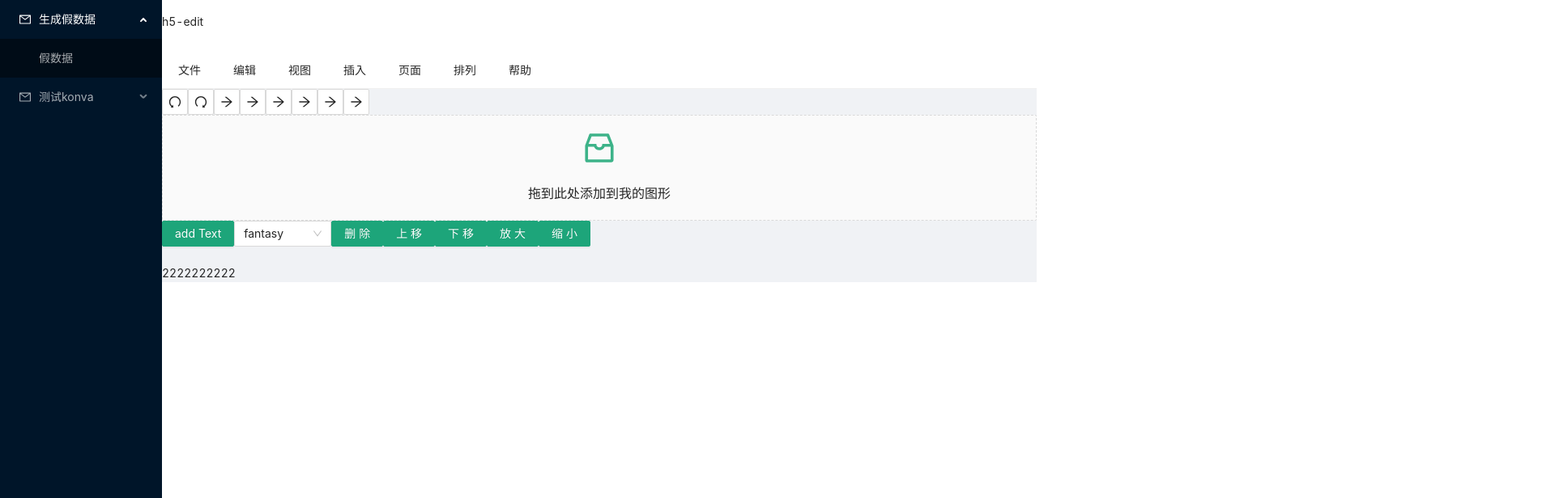
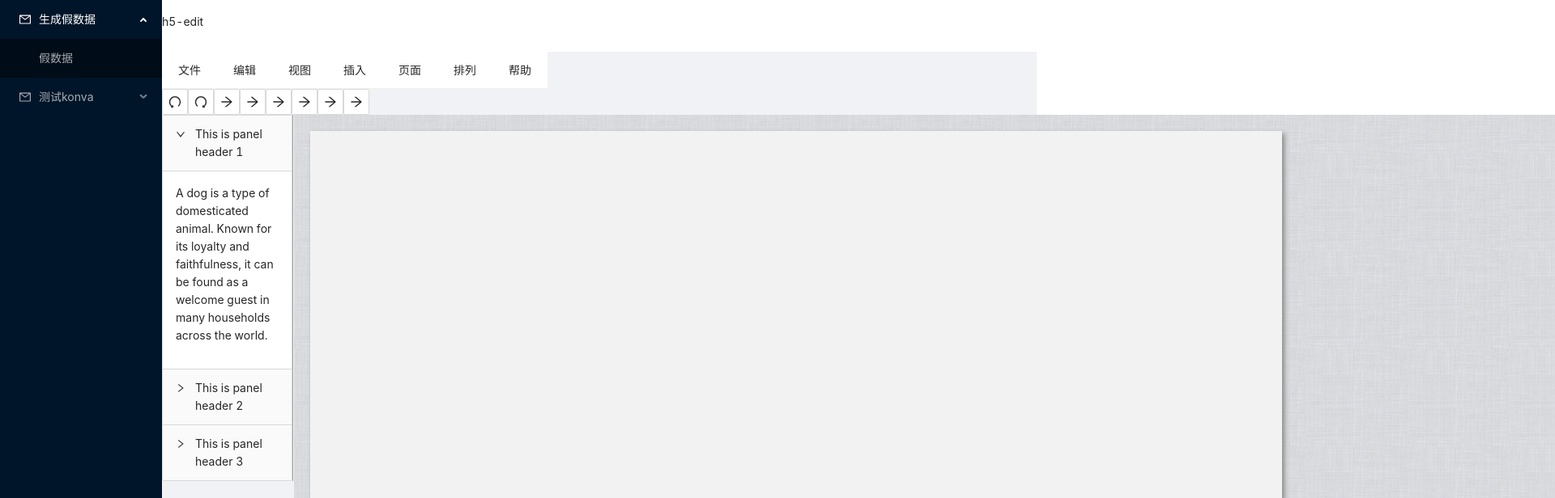
Before and after one commit to lzcrwxl/fakeData, a React (Create React App) app in the folder web/: page /h5-edit in a window 1280 px wide. Shown: the top 616 px of the page at 81% size, 1920 px wide, since content can reach past the window. Built offline with nearby package versions, Linux system fonts and the light colour scheme.

Commit message:
修改画布

```diff
--- /dev/null
+++ b/web/src/components/KnovaEdit.less
@@ -0,0 +1,14 @@
+#canvas_container {
+  width: 3000px;
+  height: 2000px;
+  padding: 20px;
+  cursor: move;
+}
+
+#designer_canvas {
+  position: relative;
+  background: #f2f2f2;
+  overflow: visible;
+  box-shadow: 3px 3px 6px #888;
+  z-index: 0;
+}
--- a/web/src/components/KonvaEdit.js
+++ b/web/src/components/KonvaEdit.js
@@ -11,6 +11,8 @@ import MyImage from "./KonvaImg";
 import MyText from "./KonvaText";
 import FontFaceObserver from "fontfaceobserver";
 import circularQueue from "../utils/circularQueue";
+import { Divider } from "antd";
+import "./KnovaEdit.less";
 
 const KonvaImage = withTransform(MyImage);
 const KonvaText = withTransform(MyText);
@@ -205,13 +207,23 @@ let KonvaEdit = ({ editRef }) => {
   }, [selectedItemChange]); // 更改选中元素的属性
 
   return (
+    <div id="canvas_container">
       <Stage
+        style={{
+          background: "#F2F2F2",
+          width: "1200px",
+          height: "1000px",
+          position: "absolute",
+          "box-shadow": " 3px 3px 6px #888",
+          "z-index": 0,
+          overflow: "visible",
+        }}
+        container="canvas_container"
         width={1200}
         height={1000}
         ref={stageRef}
         scaleX={stageScale}
         scaleY={stageScale}
-      style={{ backgroundColor: "#fff" }}
       >
         {steps.map((i, idx) => (
           <Layer key={i.id}>
@@ -237,6 +249,7 @@ let KonvaEdit = ({ editRef }) => {
           </Layer>
         ))}
       </Stage>
+    </div>
   );
 };
 KonvaEdit = forwardRef(KonvaEdit);
--- a/web/src/components/ShapePanel.js
+++ b/web/src/components/ShapePanel.js
@@ -1,11 +1,34 @@
 import React, { useState, useEffect, useRef } from "react";
+import { Collapse, Divider } from "antd";
+import "./ShapePanel.less"
+
+const { Panel } = Collapse;
+
+const text = `
+  A dog is a type of domesticated animal.
+  Known for its loyalty and faithfulness,
+  it can be found as a welcome guest in many households across the world.
+`;
 
 const ShapePanel = () => {
+  const onChange = (key) => {
+    console.log(key);
+  };
   return (
-    <div>
-      2222222222
+    <div id="shape_panel">
+      <Collapse defaultActiveKey={["1"]} onChange={onChange}>
+        <Panel header="This is panel header 1" key="1">
+          <p>{text}</p>
+        </Panel>
+        <Panel header="This is panel header 2" key="2">
+          <p>{text}</p>
+        </Panel>
+        <Panel header="This is panel header 3" key="3">
+          <p>{text}</p>
+        </Panel>
+      </Collapse>
     </div>
-  )
+  );
 };
 
 export default ShapePanel;
--- /dev/null
+++ b/web/src/components/ShapePanel.less
@@ -0,0 +1,9 @@
+#shape_panel {
+  width: 162px;
+  min-width: 59px;
+  overflow: hidden;
+  overflow-y: auto;
+  position: absolute;
+  background: #F6F6F6;
+  border-right: 1px solid #A2A2A2;
+}
--- a/web/src/components/TitleBar.js
+++ b/web/src/components/TitleBar.js
@@ -118,6 +118,10 @@ const TitleBar = ({
   toBottom,
   moveUp,
   moveDown,
+  zoomIn,
+  zoomOut,
+  addText,
+  addPic
 }) => {
   const [current, setCurrent] = useState();
 
@@ -146,6 +150,18 @@ const TitleBar = ({
     if (key === "moveDown") {
       moveDown();
     }
+    if (key === "zoomIn") {
+      zoomIn();
+    }
+    if (key === "moveDown") {
+      zoomOut();
+    }
+    if(key === "text") {
+      addText();
+    }
+    if(key === "pic") {
+      addPic()
+    }
   };
 
   return (
--- a/web/src/views/h5Edit.js
+++ b/web/src/views/h5Edit.js
@@ -8,6 +8,7 @@ import TitleBar from "../components/TitleBar";
 import ToolBar from "../components/ToolBar";
 import ShapePanel from "../components/ShapePanel";
 import { Col, Divider, Row } from "antd";
+import "./h5Edit.less";
 
 const { Dragger } = Upload;
 
@@ -43,8 +44,7 @@ const H5Edit = () => {
     const uri = editRef.current.toDataURL();
     downloadURI(uri, "stage.png");
   };
-  const onClick = () => {
-    console.log(editRef.current);
+  const addText = () => {
     editRef.current.addText();
   };
   const handleChange = (value) => {
@@ -78,21 +78,21 @@ const H5Edit = () => {
   const toBottom = () => {
     editRef.current.toBottom();
   };
-  document.onkeydown = function (e) {
-    var keyCode = e.keyCode || e.which || e.charCode;
-    console.log(keyCode);
-    const { altKey, ctrlKey, shiftKey } = e;
-    if (ctrlKey && keyCode === 90) {
-      moveBack();
-    }
-    if (ctrlKey && keyCode === 89) {
-      moveForward();
-    }
-    if (keyCode === 46 || keyCode === 8) {
-      deleteItem();
-    }
-    e.preventDefault();
-  };
+  // document.onkeydown = function (e) {
+  //   var keyCode = e.keyCode || e.which || e.charCode;
+  //   console.log(keyCode);
+  //   const { altKey, ctrlKey, shiftKey } = e;
+  //   if (ctrlKey && keyCode === 90) {
+  //     moveBack();
+  //   }
+  //   if (ctrlKey && keyCode === 89) {
+  //     moveForward();
+  //   }
+  //   if (keyCode === 46 || keyCode === 8) {
+  //     deleteItem();
+  //   }
+  //   e.preventDefault();
+  // };
 
   const props = {
     name: "file",
@@ -114,7 +114,7 @@ const H5Edit = () => {
   };
   return (
     <GlobalContext.Provider value={{ test: 1 }}>
-      <div>
+      <Row>
         <TitleBar
           exportToImage={exportToImage}
           moveBack={moveBack}
@@ -124,18 +124,21 @@ const H5Edit = () => {
           toBottom={toBottom}
           moveUp={moveUp}
           moveDown={moveDown}
+          zoomIn={zoomIn}
+          zoomOut={zoomOut}
+          addText={addText}
         ></TitleBar>
+      </Row>
+      <Row>
         <ToolBar moveBack={moveBack} moveForward={moveForward}></ToolBar>
-
+      </Row>
+      {/* <Row>
         <Dragger {...props}>
           <p className="ant-upload-drag-icon">
             <InboxOutlined />
           </p>
           <p className="ant-upload-text">拖到此处添加到我的图形</p>
         </Dragger>
-        <Button type="primary" onClick={onClick}>
-          add Text
-        </Button>
         <Select
           defaultValue="Fantasy"
           style={{
@@ -149,30 +152,15 @@ const H5Edit = () => {
             </Option>
           ))}
         </Select>
-        <Button type="primary" onClick={deleteItem}>
-          删除
-        </Button>
-        <Button type="primary" onClick={moveUp}>
-          上移
-        </Button>
-        <Button type="primary" onClick={moveDown}>
-          下移
-        </Button>
-        <Button type="primary" onClick={zoomIn}>
-          放大
-        </Button>
-        <Button type="primary" onClick={zoomOut}>
-          缩小
-        </Button>
-      </div>
-      <br />
+      </Row> */}
       <Row>
-        <Col flex="100px">
-          <ShapePanel></ShapePanel>
-        </Col>
-        <Col flex="auto">
-          <KonvaEdit editRef={editRef} />
-        </Col>
+        <ShapePanel></ShapePanel>
+        <div id="designer_viewport">
+          <div className="layout_bar"></div>
+          <div id="designer_layout">
+            <KonvaEdit editRef={editRef} />
+          </div>
+        </div>
       </Row>
     </GlobalContext.Provider>
   );
--- /dev/null
+++ b/web/src/views/h5Edit.less
@@ -0,0 +1,19 @@
+#designer_viewport {
+  position: relative;
+  margin-left: 163px;
+  .layout_bar {
+    position: absolute;
+    height: 100%;
+    width: 14px;
+    cursor: col-resize;
+    left: -4px;
+    top: 0px;
+    background: transparent;
+  }
+  #designer_layout {
+    overflow: scroll;
+    position: relative;
+    background: url(../assets/image/web/canvas_bg.jpg) repeat;
+    z-index: 0;
+  }
+}
```
Also changed, not shown: web/src/components/appConfig.js (deleted, +0 -11 lines), web/src/assets/image/web/canvas_bg.jpg (added). Lines whose indentation alone changed are shown as unchanged.
